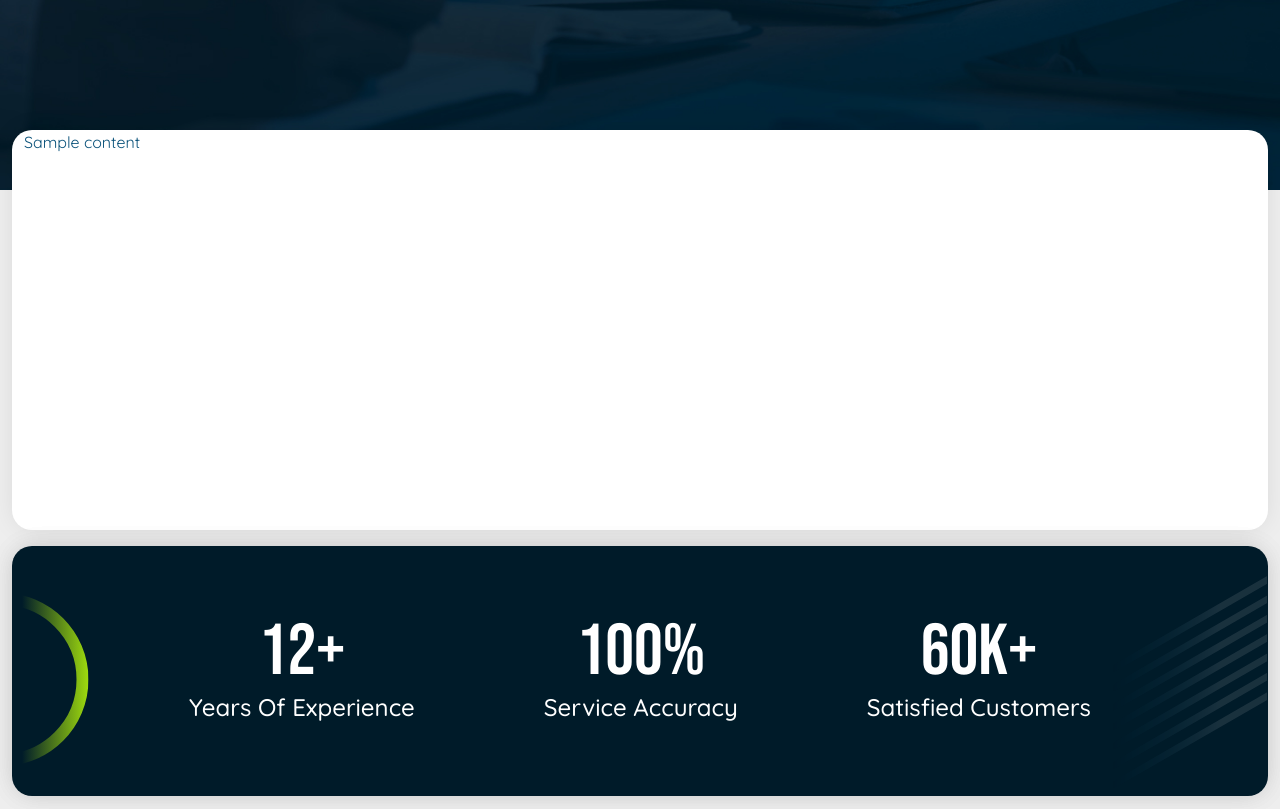
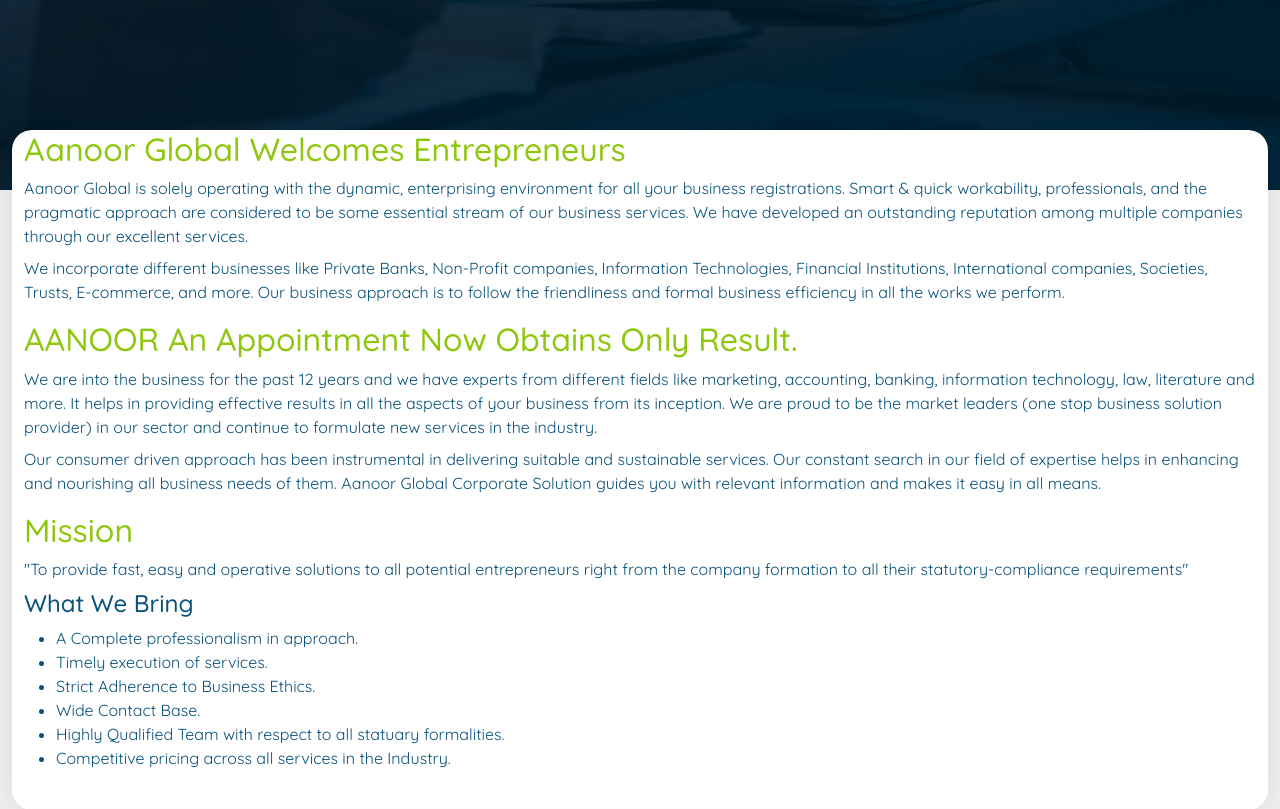
Before and after one commit to impraga/aanoorglobal-ui, a React app: page /about in a window 1280 px wide. Shown: the part 260-1069 px from the top of the page. Built offline with nearby package versions, Linux system fonts and the light colour scheme.

Commit message:
post prod feedback1

```diff
--- a/public/assets/json/menuList.json
+++ b/public/assets/json/menuList.json
@@ -266,7 +266,7 @@
               "pageUrl": "labourContractLicense"
             },
             {
-              "title": "Inspector of Factories",
+              "title": "Factory License",
               "className": "second-level",
               "pageUrl": "factoryLicenseOnline"
             },
@@ -302,7 +302,7 @@
               ]
             },
             {
-              "title": "ISO 14001:2004 EMS",
+              "title": "ISO 14001:2015 EMS",
               "className": "second-level",
               "pageUrl": "iso14001",
               "searchkeyword": [
--- a/public/assets/json/service-certification.json
+++ b/public/assets/json/service-certification.json
@@ -17,7 +17,7 @@
         "id": "overview",
         "header": "An overview of ISO 9001",
         "type": "SPParagraph",
-        "value": "The standard is published by the International Organization for Standardization (ISO), a non-governmental organization that sets standards for a wide range of products, services, and processes. ISO 9001 2015 qms certification is one of the most widely used standards in the world, with over 1 million organizations certified to it."
+        "value": "The standard is published by the International Organization for Standardization (ISO), a non-governmental organization that sets standards for a wide range of products, services, and processes. ISO 9001 2015 QMS certification is one of the most widely used standards in the world, with over 1 million organizations certified to it."
       },
 
       {
@@ -34,7 +34,8 @@
               "Increased efficiency and productivity",
               "Reduced costs",
               "Enhanced reputation",
-              "Improved compliance with regulations"
+              "Improved compliance with regulations",
+              "Operations structure of an organization can achieve the desired results"
             ]
           }
         ]
@@ -89,7 +90,7 @@
     "metaKeywords": "ISO 14001:2015 EMS Certification,  ISO EMS Services",
     "title": "ISO 14001:2015 Environmental Management System",
     "price": {
-      "isAvailable": true,
+      "isAvailable": false,
       "value": "2,800",
       "note": "with in *5 working days"
     },
@@ -155,7 +156,7 @@
             },
             {
               "heading": "Surveillance & Others",
-              "desc": "Once an organization is certified to ISO 14001:2015, it must maintain its certification by undergoing regular surveillance audits. Overall, ISO 14001:2015 is a valuable standard that can help organizations in India improve their environmental performance and achieve their business objectives."
+              "desc": "Once an organization is certified to ISO 14001:2015, it must maintain its certification by undergoing regular surveillance audits. Overall, ISO 14001:2015 is a valuable standard that can help organizations in India improve their environmental performance and achieve their business objectives. If you are an organization in India that is interested in implementing ISO 9001:2015, contact Aanoor team to know more!"
             }
           ]
         }
@@ -168,7 +169,7 @@
     "metaKeywords": "Food Safety Management System Certification, ISO FSMS",
     "title": "ISO 22000:2018 Food Safety Management Systems",
     "price": {
-      "isAvailable": true,
+      "isAvailable": false,
       "value": "2,800",
       "note": "with in *5 working days"
     },
@@ -253,7 +254,7 @@
     "metaKeywords": "Occupational Health and Safety Series certification, OHSAS 18001:2007",
     "title": "ISO 45001:2018 OHSMS",
     "price": {
-      "isAvailable": true,
+      "isAvailable": false,
       "value": "2,800",
       "note": "with in *5 working days"
     },
@@ -313,10 +314,15 @@
         ]
       },
       {
+        "id": "benefits-par",
+        "header": "",
+        "type": "SPParagraph",
+        "value": "The ISO 45001:2018 standard is a valuable tool for organizations that want to improve their OH&S performance. It is a comprehensive and rigorous standard that can help organizations to achieve their OH&S goals."
+      },
+      {
         "id": "OH&S objectives ",
-        "header": "OH&S objectives",
-
-        "desc": "The standard covers all aspects of OH&S, from the identification of hazards to the implementation of control measures. It includes requirements for:",
+        "header": "",
+        "desc": "Here are some of the OH&S objectives of ISO 45001 2018:",
         "type": "SPBullet",
         "value": [
           "To provide a safe and healthy workplace for all workers.",
@@ -325,6 +331,12 @@
           "To meet the OH&S requirements of customers and stakeholders.",
           "To continually improve OH&S performance."
         ]
+      },
+      {
+        "id": "ohs objectives",
+        "header": "",
+        "type": "SPParagraph",
+        "value": "By achieving these objectives, organizations can help to protect the health and safety of their workers and improve their overall performance."
       }
     ]
   },
@@ -334,7 +346,7 @@
     "metaKeywords": "Information Security Management System Certification, ISO 27001:2013 ISMS",
     "title": "ISO/IEC 27001:2013 Information Security Management Systems",
     "price": {
-      "isAvailable": true,
+      "isAvailable": false,
       "value": "2,800",
       "note": "with in *5 working days"
     },
@@ -397,7 +409,7 @@
     "metaKeywords": "ISO 13485:2016 Medical devices QMS Certification, Medical devices QMS services",
     "title": "ISO 13485:2016 Medical devices Certifications",
     "price": {
-      "isAvailable": true,
+      "isAvailable": false,
       "value": "2,800",
       "note": "with in *5 working days"
     },
@@ -465,7 +477,7 @@
     "metaKeywords": "",
     "title": "Facts About the Current Good Manufacturing Practices",
     "price": {
-      "isAvailable": true,
+      "isAvailable": false,
       "value": "2,800",
       "note": "with in *5 working days"
     },
--- a/src/constants/urlMapper.js
+++ b/src/constants/urlMapper.js
@@ -21,13 +21,14 @@
   tdsReturns: '/services/statutory-compliance/tds-returns',
 
   // CERTIFICATIONS
-  iso2015: '/services/certification/iso-9001-2015-qms',
-  iso14001: '/services/certification/iso-14001-2015-ems',
-  iso22000: '/services/certification/iso-22000-2018-fsms',
-  iso45001: '/services/certification/iso-45001-2018-ohsms',
-  iso27001: '/services/certification/iso-27001-2013-isms',
-  iso13485: '/services/certification/iso-13485-2016-isms',
-  gmpCertification: '/services/certification/good-manufacturing-practice',
+  iso2015: '/services/certification/iso-9001-2015',
+  iso14001:
+    '/services/certification/environment-management-system-registration',
+  iso22000: '/services/certification/iso-fsms',
+  iso45001: '/services/certification/iso-ohsms',
+  iso27001: '/services/certification/iso-isms',
+  iso13485: '/services/certification/iso-medical-devices',
+  gmpCertification: '/services/certification/gmp-certification',
 
   // REGISTRATIONS
   udayamMSME: '/services/registration/udyam-msme-registration-online',
--- a/src/pages/About/About.jsx
+++ b/src/pages/About/About.jsx
@@ -23,9 +23,59 @@
         </div>
       </div>
       <div className="container">
-        <div className="bg-white br-1 bs container about-cont mb-3">
-          Sample content
+        <div className="bg-white br-1 bs container about-cont mb-3 pb-4">
+          <h2 className="">Aanoor Global Welcomes Entrepreneurs</h2>
+          <p className="mb-2">
+            Aanoor Global is solely operating with the dynamic, enterprising
+            environment for all your business registrations. Smart & quick
+            workability, professionals, and the pragmatic approach are
+            considered to be some essential stream of our business services. We
+            have developed an outstanding reputation among multiple companies
+            through our excellent services.
+          </p>
+          <p>
+            We incorporate different businesses like Private Banks, Non-Profit
+            companies, Information Technologies, Financial Institutions,
+            International companies, Societies, Trusts, E-commerce, and more.
+            Our business approach is to follow the friendliness and formal
+            business efficiency in all the works we perform.
+          </p>
+          <h2>AANOOR An Appointment Now Obtains Only Result.</h2>
+          <p className="mb-2">
+            We are into the business for the past 12 years and we have experts
+            from different fields like marketing, accounting, banking,
+            information technology, law, literature and more. It helps in
+            providing effective results in all the aspects of your business from
+            its inception. We are proud to be the market leaders (one stop
+            business solution provider) in our sector and continue to formulate
+            new services in the industry.
+          </p>
+          <p>
+            Our consumer driven approach has been instrumental in delivering
+            suitable and sustainable services. Our constant search in our field
+            of expertise helps in enhancing and nourishing all business needs of
+            them. Aanoor Global Corporate Solution guides you with relevant
+            information and makes it easy in all means.
+          </p>
+          <h2>Mission</h2>
+          <p className="mb-2">
+            &quot;To provide fast, easy and operative solutions to all potential
+            entrepreneurs right from the company formation to all their
+            statutory-compliance requirements&quot;
+          </p>
+          <h4>What We Bring</h4>
+          <ul>
+            <li>A Complete professionalism in approach.</li>
+            <li>Timely execution of services.</li>
+            <li>Strict Adherence to Business Ethics.</li>
+            <li>Wide Contact Base.</li>
+            <li>
+              Highly Qualified Team with respect to all statuary formalities.
+            </li>
+            <li>Competitive pricing across all services in the Industry.</li>
+          </ul>
         </div>
+
         <div className="container px-0 bs br-1 about-stats b mb-5">
           <Stats />
         </div>
--- a/src/pages/About/About.scss
+++ b/src/pages/About/About.scss
@@ -1,6 +1,13 @@
+@import '../../index.scss';
+
 .about-cont {
   min-height: 400px;
   margin-top: -60px;
+
+  h2 {
+    color: $ag-darkgreen;
+    font-weight: 500;
+  }
 }
 .about-stats {
   .stats-cont > div {
```
Also changed, not shown: public/assets/json/service-registration.json.
